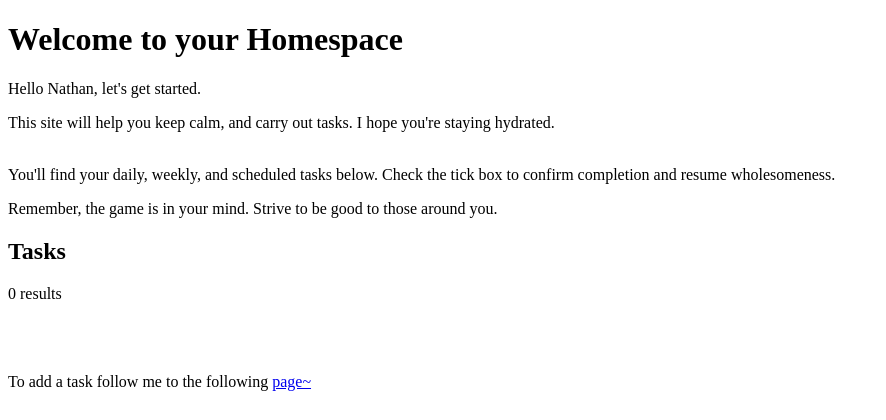
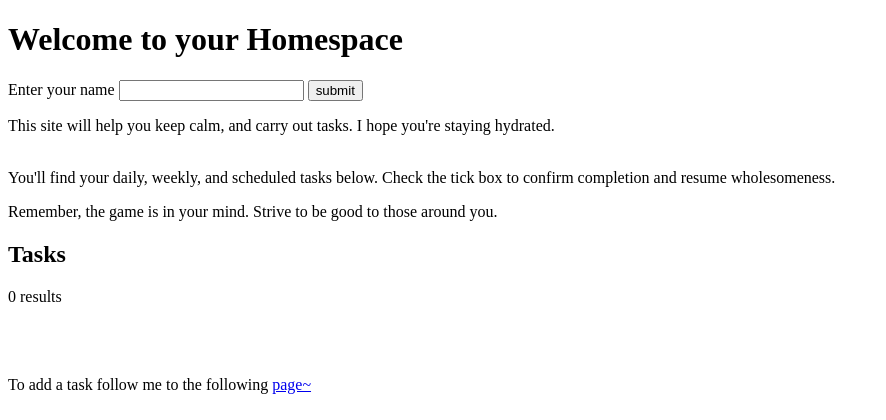
Before and after one commit to yozer247/taskbase, a PHP site: page /homespace.php in a window 1280 px wide. Shown: the top 420 px of the page, without its empty margins (0-886 px from the left). Run offline with PHP 8.4, Linux system fonts and the light colour scheme; data that the repository does not hold is empty.

Commit message:
Testing Sessions, name form, trying php inline shorthand

```diff
--- a/homespace.php
+++ b/homespace.php
@@ -26,13 +26,22 @@ $result = mysqli_query($link,$sql);
 //results turn into an array
 //$tasks = mysqli_fetch_all($result, MYSQLI_ASSOC);
 
+//print_r($tasks);
 
 
 
+//sessions practice
+
+if(isset($_POST['submit'])){
+
+  session_start();
+
+  $_SESSION["name"] = $_POST["name"];
+
+  $userName = $_SESSION["name"];
+}
 
 
-
-print_r($tasks);
 
 ?>
 
@@ -50,7 +59,21 @@ print_r($tasks);
 
 <body>
   <h1><b>Welcome to your Homespace</b></h1>
-  <p> Hello Nathan, <!-- username --> let's get started. </p>
+
+<? if (!$userName): ?>
+
+<form action="homespace.php" method="POST">
+  <label>Enter your name</label>
+  <input type="text" name="name">
+  <input type="submit" name="submit" value="submit">
+</form>
+
+<? else: ?>
+
+<p>Hello, <?= $_POST["name"]?></p>
+
+<? endif; ?>
+
   <p> This site will help you keep calm, and carry out tasks. I hope you're staying hydrated. <br><br></p>
   <p>You'll find your daily, weekly, and scheduled tasks below. Check the tick box to confirm completion and resume wholesomeness. <br> </p>
   <p> Remember, the game is in your mind. Strive to be good to those around you. </p>
```
